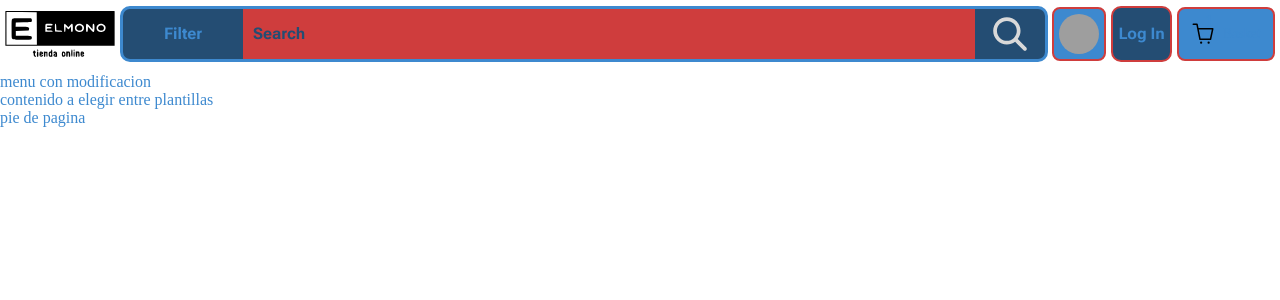
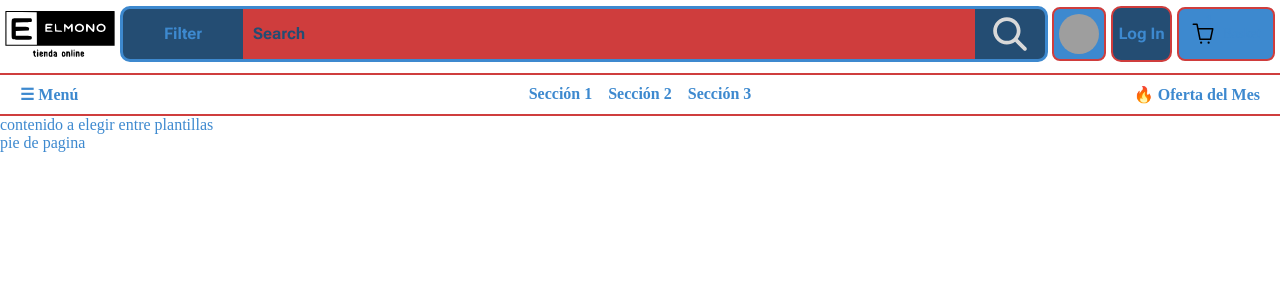
Before and after one commit to elm0n0/tienda_front, a React (Vite) app: page / in a window 1280 px wide. Shown: the top 300 px of the page. Built offline with nearby package versions, Linux system fonts and the light colour scheme; grey boxes are pictures that could not be loaded.

Commit message:
base de menu de navegacion lista

```diff
--- /dev/null
+++ b/src/components/NavBarList/NavBarList.tsx
@@ -0,0 +1,24 @@
+import React from 'react';
+import './NavigationBarSection.css';
+
+const NavBarList: React.FC = () => {
+    return (
+        <div className="nav-bar-section-container">
+            <div className="nav-block menu-main">
+                <span>☰ Menú</span>
+            </div>
+
+            <div className="nav-block menu-sections">
+                <span>Sección 1</span>
+                <span>Sección 2</span>
+                <span>Sección 3</span>
+            </div>
+
+            <div className="nav-block menu-offer">
+                <span>🔥 Oferta del Mes</span>
+            </div>
+        </div>
+    );
+};
+
+export default NavBarList;
--- /dev/null
+++ b/src/components/NavBarList/NavigationBarSection.css
@@ -0,0 +1,35 @@
+.nav-bar-section-container {
+    display: flex;
+    justify-content: space-between;
+    align-items: center;
+    padding: 10px 20px;
+    background-color: var(--color-primary-light);
+    border-bottom: 2px solid var(--color-secondary);
+    border-top: 2px solid var(--color-secondary);
+    gap: 1rem;
+    flex-wrap: wrap;
+  }
+
+  .nav-block {
+    display: flex;
+    align-items: center;
+    gap: 1rem;
+    font-weight: bold;
+    color: var(--text-body);
+  }
+
+  .menu-main {
+    flex: 1;
+  }
+
+  .menu-sections {
+    flex: 3;
+    justify-content: center;
+    flex-wrap: wrap;
+  }
+
+  .menu-offer {
+    flex: 1;
+    justify-content: flex-end;
+    color: var(--color-accent);
+  }
--- a/src/pages/home/Home.tsx
+++ b/src/pages/home/Home.tsx
@@ -3,6 +3,7 @@ import './Home.css';
 import Header from '../../components/headers/header';
 import { useDispatch } from 'react-redux';
 import { setAuthUser } from '../../store/auth/authSlice';
+import NavBarList from '../../components/NavBarList/NavBarList';
 
 
 const Home: React.FC = () => {
@@ -22,7 +23,9 @@ const Home: React.FC = () => {
       <div className='header-container'>
         <Header></Header>
       </div>
-      <div>menu con modificacion</div>
+      <div className='nav-bar-list-container'>
+        <NavBarList />
+      </div>
       <div>contenido a elegir entre plantillas</div>
       <div>pie de pagina</div>
     </>
```
